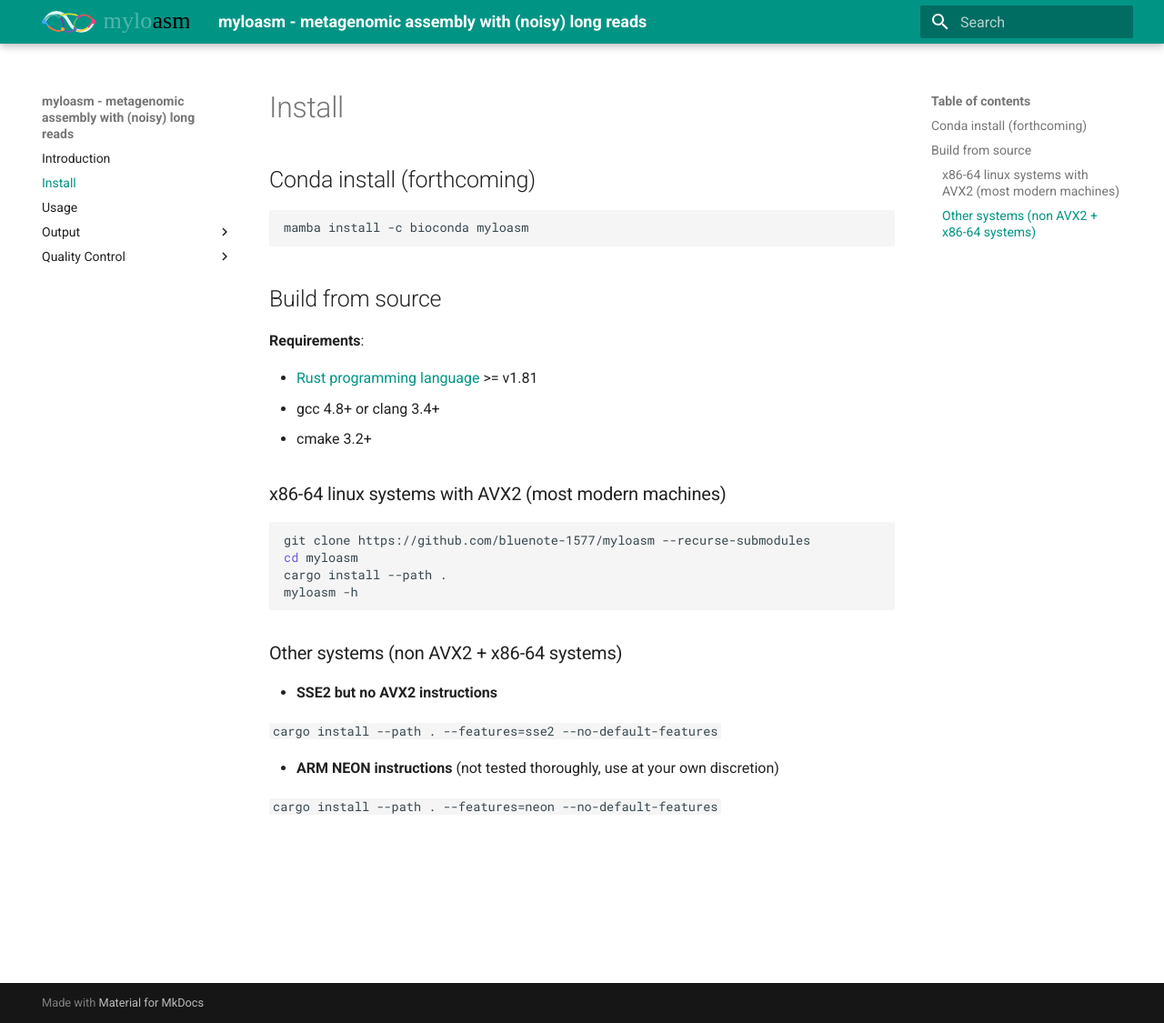
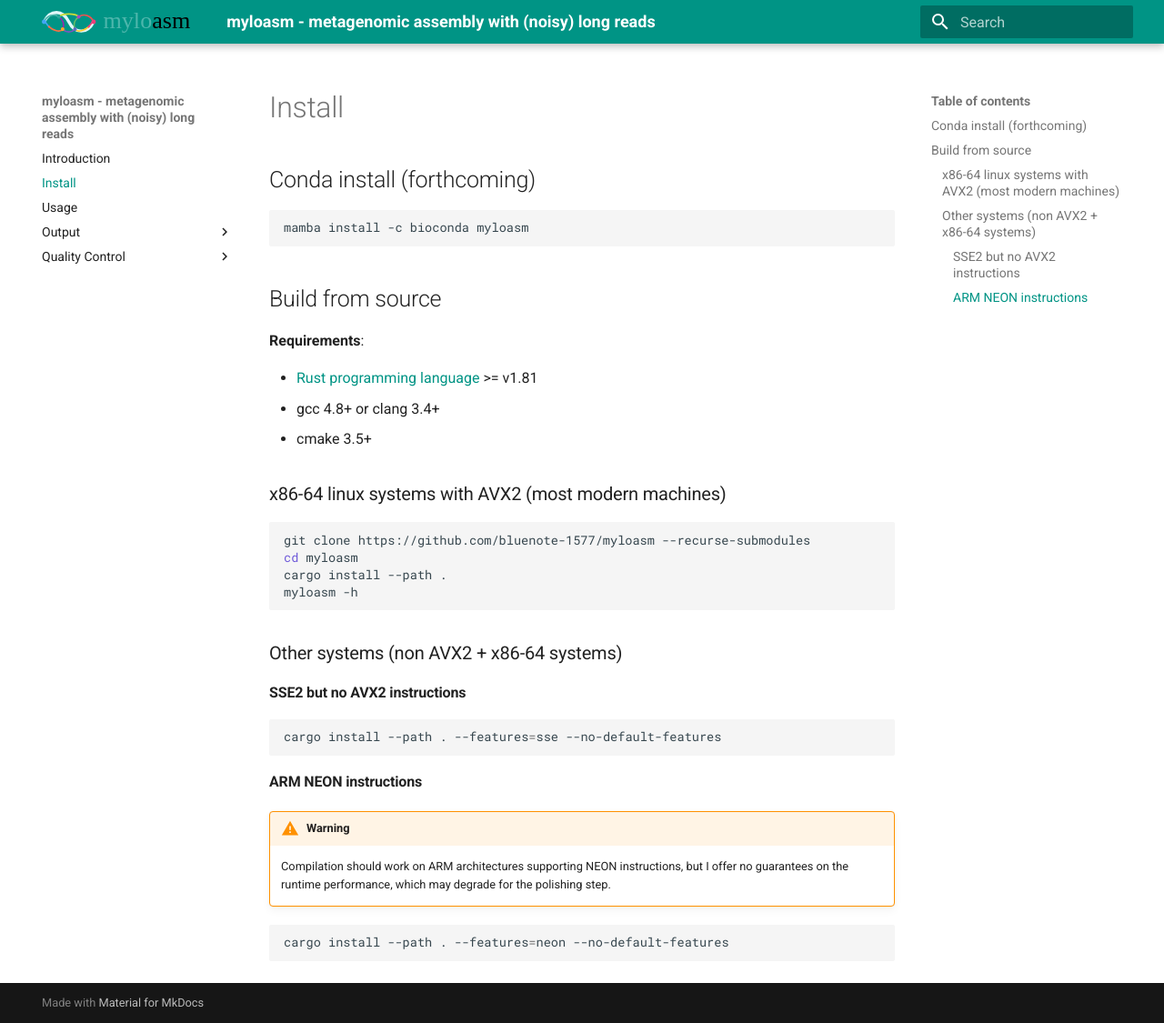
Before and after one commit to myloasm-docs/myloasm-docs.github.io, an MkDocs documentation site: the page built from docs/install.md, in a window 1280 px wide and 1125 px high. Shown: the whole window at 91% size. Built offline with MkDocs 1.6.1 and Material for MkDocs 9.7.7, drawn with Linux system fonts in a browser that asks for light colours.

Commit message:
update logo size

````diff
--- a/docs/install.md
+++ b/docs/install.md
@@ -10,7 +10,7 @@
 
 * [Rust programming language](https://www.rust-lang.org/) >= v1.81
 * gcc 4.8+ or clang 3.4+
-* cmake 3.2+
+* cmake 3.5+
 
 ### x86-64 linux systems with AVX2 (most modern machines)
 
@@ -23,10 +23,18 @@
 
 ### Other systems (non AVX2 + x86-64 systems)
 
-- **SSE2 but no AVX2 instructions**
+####  SSE2 but no AVX2 instructions
 
-```cargo install --path . --features=sse2 --no-default-features```
+```sh
+cargo install --path . --features=sse --no-default-features
+```
 
-- **ARM NEON instructions** (not tested thoroughly, use at your own discretion)
+#### ARM NEON instructions
 
-```cargo install --path . --features=neon --no-default-features```
+!!! warning
+
+    Compilation should work on ARM architectures supporting NEON instructions, but I offer no guarantees on the runtime performance, which may degrade for the polishing step.
+
+```sh
+cargo install --path . --features=neon --no-default-features
+```
````
Also changed, not shown: docs/assets/logo.svg.
